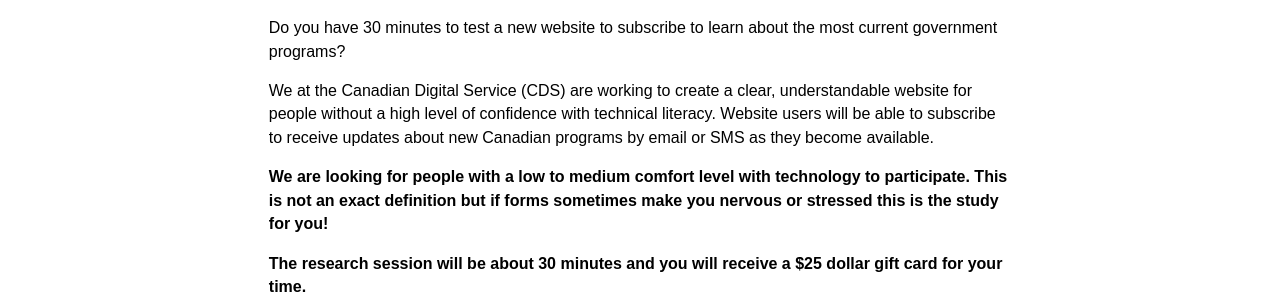
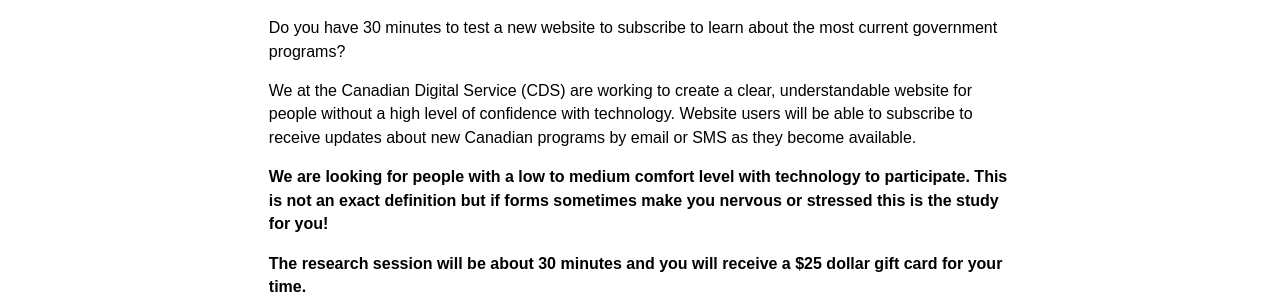
Before and after one commit to cds-snc/research-recherche, a Jekyll site: the page built from _pages/en/notify.html, in a window 1280 px wide. Shown: the part 286-583 px from the top of the page. Built offline with Jekyll 4.4.1, drawn with Linux system fonts in a browser that asks for light colours.

Commit message:
Update notify.html

```diff
--- a/_pages/en/notify.html
+++ b/_pages/en/notify.html
@@ -174,7 +174,7 @@
   <p>
         <span lang="EN" style="font-size:12.0pt;line-height:115%; padding-top:50px"
           >
-We at the Canadian Digital Service (CDS) are working to create a clear, understandable website for people  without a high level of confidence with technical literacy. Website users will be able to subscribe to receive updates about new Canadian programs by email or SMS as they become available.
+We at the Canadian Digital Service (CDS) are working to create a clear, understandable website for people without a high level of confidence with technology. Website users will be able to subscribe to receive updates about new Canadian programs by email or SMS as they become available.
 </span>
       </p>
       <p>
```
